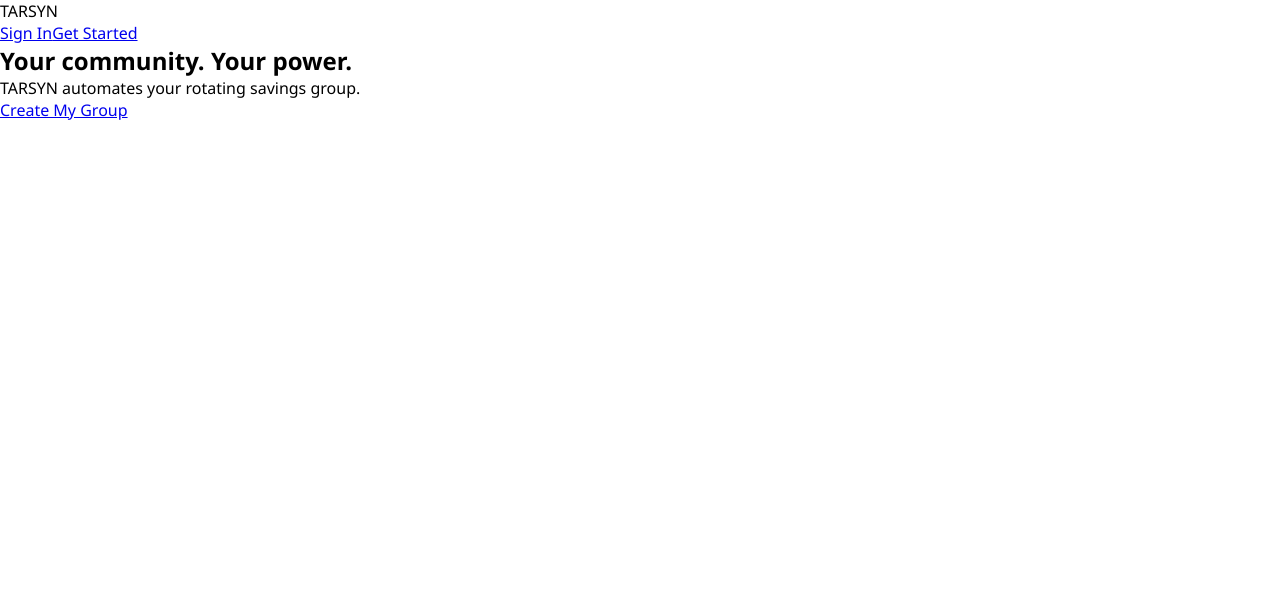
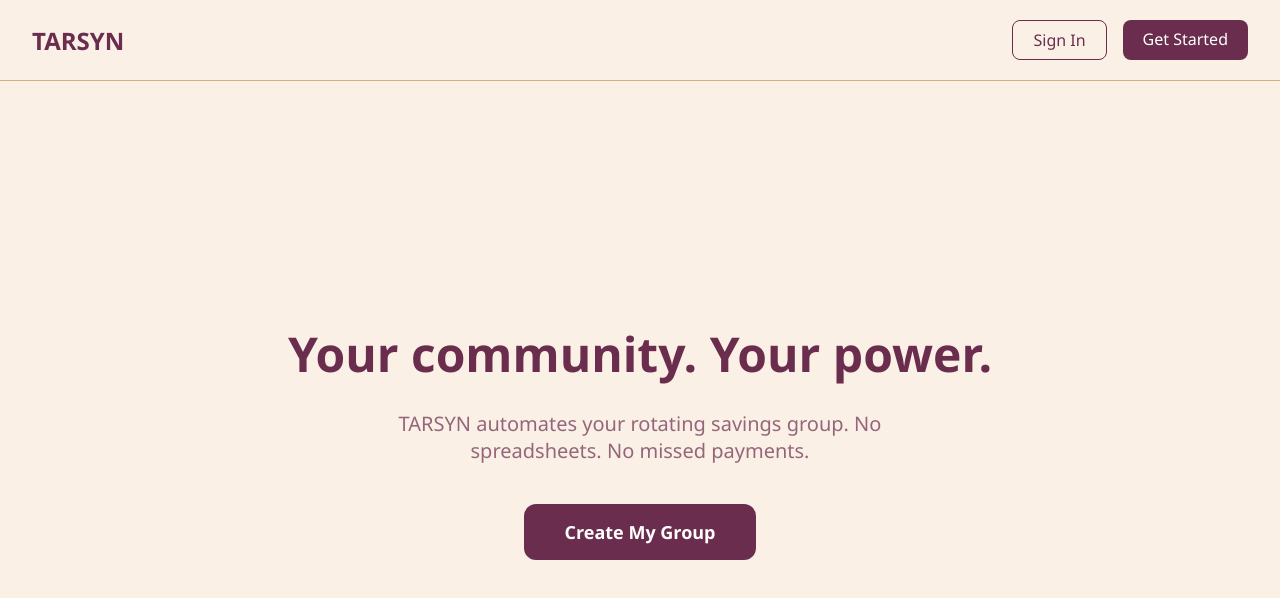
Before and after one commit to Rachelejr/tarsyn-app, a Next.js app: page / in a window 1280 px wide. Shown: the top 598 px of the page. Built offline with nearby package versions, Linux system fonts and the light colour scheme.

Commit message:
fix: replace home page clean UTF8

```diff
--- a/src/app/page.tsx
+++ b/src/app/page.tsx
@@ -2,18 +2,18 @@ import Link from "next/link";
 
 export default function HomePage() {
   return (
-    <main className="min-h-screen bg-[#FAF0E6] flex flex-col">
-      <nav className="flex items-center justify-between px-8 py-5">
-        <span className="font-bold text-2xl text-[#6B2D4E]">TARSYN</span>
-        <div className="flex gap-4">
-          <Link href="/login" className="px-5 py-2 text-[#6B2D4E]">Sign In</Link>
-          <Link href="/register" className="px-5 py-2 bg-[#6B2D4E] text-white rounded-lg">Get Started</Link>
+    <main style={{minHeight:"100vh",background:"#FAF0E6",display:"flex",flexDirection:"column"}}>
+      <nav style={{display:"flex",justifyContent:"space-between",alignItems:"center",padding:"20px 32px",borderBottom:"1px solid #D4AF7A"}}>
+        <span style={{fontWeight:800,fontSize:"24px",color:"#6B2D4E"}}>TARSYN</span>
+        <div style={{display:"flex",gap:"16px"}}>
+          <Link href="/login" style={{padding:"8px 20px",color:"#6B2D4E",border:"1px solid #6B2D4E",borderRadius:"8px",textDecoration:"none"}}>Sign In</Link>
+          <Link href="/register" style={{padding:"8px 20px",background:"#6B2D4E",color:"white",borderRadius:"8px",textDecoration:"none"}}>Get Started</Link>
         </div>
       </nav>
-      <section className="flex-1 flex flex-col items-center justify-center text-center px-6 py-24 gap-8">
-        <h1 className="text-5xl font-extrabold text-[#6B2D4E]">Your community. Your power.</h1>
-        <p className="text-xl text-[#6B2D4E]/70 max-w-xl">TARSYN automates your rotating savings group.</p>
-        <Link href="/register" className="px-8 py-3 bg-[#6B2D4E] text-white rounded-xl font-semibold">Create My Group</Link>
+      <section style={{flex:1,display:"flex",flexDirection:"column",alignItems:"center",justifyContent:"center",textAlign:"center",padding:"80px 24px"}}>
+        <h1 style={{fontSize:"48px",fontWeight:800,color:"#6B2D4E",marginBottom:"24px"}}>Your community. Your power.</h1>
+        <p style={{fontSize:"20px",color:"#6B2D4E",opacity:0.7,maxWidth:"500px",marginBottom:"40px"}}>TARSYN automates your rotating savings group. No spreadsheets. No missed payments.</p>
+        <Link href="/register" style={{padding:"16px 40px",background:"#6B2D4E",color:"white",borderRadius:"12px",fontWeight:700,fontSize:"18px",textDecoration:"none"}}>Create My Group</Link>
       </section>
     </main>
   );
```
